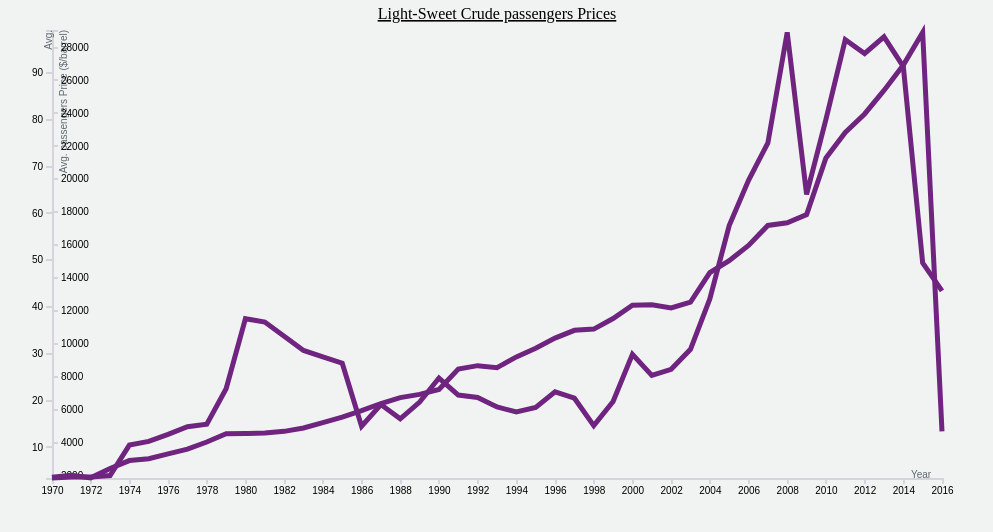
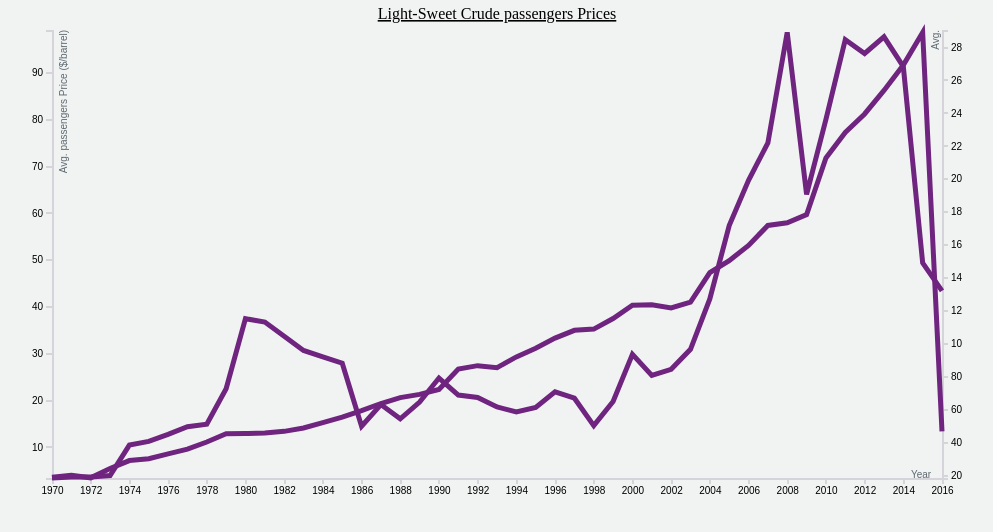
Before and after one commit to gembree1/gembree1.github.io, a plain HTML site: page index.html in a window 1280 px wide. Shown: the whole page, without its empty margins (6-999 px from the left). Drawn offline with nearby package versions, Linux system fonts and the light colour scheme.

Commit message:
Various suggested fixes
Please look at the file diff to see what has changed.

```diff
--- a/index.html
+++ b/index.html
@@ -1,4 +1,7 @@
 <!DOCTYPE html>
+<html>
+<head>
+<title>YOUR PAGE TITLE HERE</title>
 <meta charset="utf-8">
 <style>
 body {
@@ -40,6 +43,7 @@ body {
 }
 
 </style>
+</head>
 <body>
 <svg width="960" height="500"></svg>
 <script src="https://d3js.org/d3.v4.min.js"></script>
@@ -125,18 +129,16 @@ d3.json("data1.json", function(error, data) {
 
 g.append("g")
       .attr("class", "axis axis--y2")
+      .attr("transform", "translate(" + width + ",0)")
       .call(d3.axisRight(y2).ticks(12).tickFormat(function(d) { return parseInt(d); }))
     .append("text")
       .attr("class", "axis-title")
       .attr("transform", "rotate(-90)")
-      .attr("y2", 6)
-      .attr("dy2", "10.91em")
+      .attr("y", 6)
+      .attr("dy", "-.91em")
       .style("text-anchor", "end")
       .attr("fill", "#5D6971")
       .text("Avg.");
-
-
-
 
     g.append("path")
         .datum(data)
@@ -175,7 +177,7 @@ g.append("g")
         .attr("class", "overlay")
         .attr("width", width)
         .attr("height", height)
-        .on("mouseover", function() { focus.style("display", null); })
+        .on("mouseover", function() { focus.style("display", "initial"); }) // "initial" gives the default display attribute
         .on("mouseout", function() { focus.style("display", "none"); })
         .on("mousemove", mousemove);
 
@@ -190,7 +192,12 @@ g.append("g")
       focus.select(".x-hover-line").attr("y2", height - y(d.value));
       focus.select(".y-hover-line").attr("x2", width + width);
       //add down here to get the second line to use the mousemove
+
+      // TODO: Calculate which line is closer to the cursor,
+      // and draw the tooltip for that line only.
     }
 });
 
 </script>
+</body>
+</html>
```
